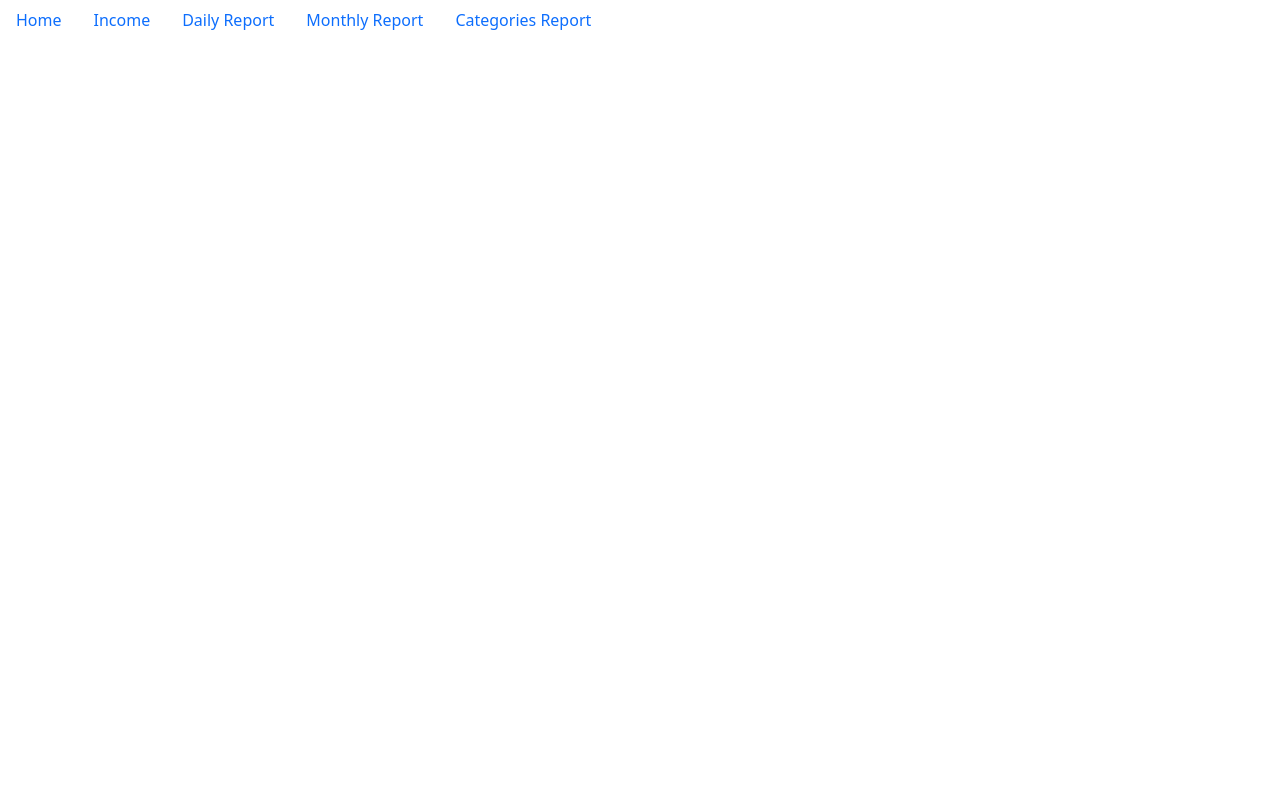
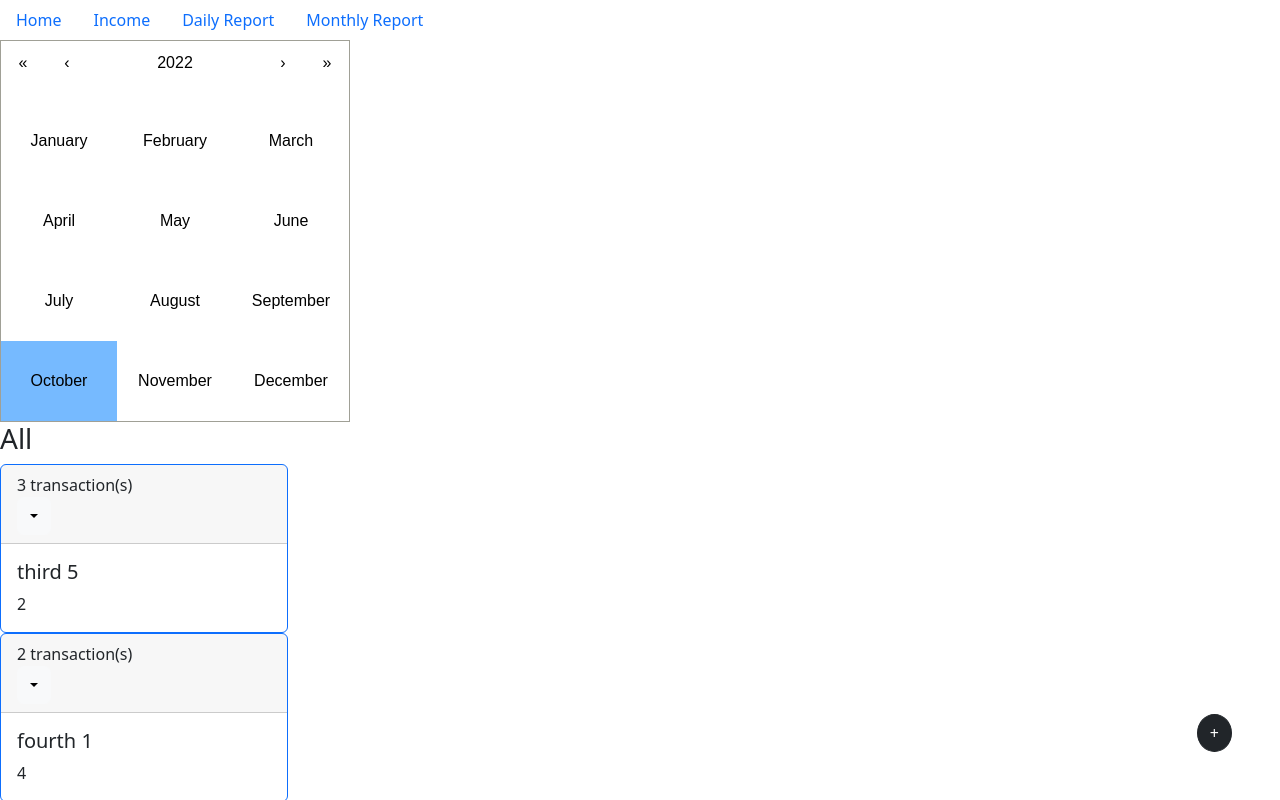
Before and after one commit to LinhLe2307/Expense_Tracking_App_Typescript_React, a React (Create React App) app: page /monthly-report in a window 1280 px wide. Shown: the top 800 px of the page. Built offline with nearby package versions, Linux system fonts and the light colour scheme; data requests are answered from the project's data file.

Commit message:
Sorted monthly expense

```diff
--- a/db.json
+++ b/db.json
@@ -6,8 +6,7 @@
       "amount": "34",
       "description": "43",
       "categories": [
-        "first 8",
-        "third 4",
+        "third 5",
         "fourth 1"
       ],
       "color": "#e19494",
@@ -19,7 +18,7 @@
       "amount": "4355",
       "description": "3455",
       "categories": [
-        "third 4",
+        "third 5",
         "second 6"
       ],
       "color": "#91a046",
@@ -31,7 +30,7 @@
       "amount": "32",
       "description": "3",
       "categories": [
-        "third 4",
+        "third 5",
         "fourth 1"
       ],
       "color": "#aa5050",
@@ -43,7 +42,6 @@
       "amount": "045",
       "description": "5",
       "categories": [
-        "first 8",
         "second 6"
       ],
       "color": "#7b3737",
@@ -65,9 +63,7 @@
       "title": "buy laptop",
       "amount": "33",
       "description": "this is the first one",
-      "categories": [
-        "first 8"
-      ],
+      "categories": [],
       "color": "#d09090",
       "id": 7
     },
@@ -76,9 +72,7 @@
       "title": "hi",
       "amount": "5",
       "description": "55",
-      "categories": [
-        "first 8"
-      ],
+      "categories": [],
       "color": "#de9c9c",
       "id": 8
     }
@@ -119,13 +113,6 @@
   ],
   "categories": [
     {
-      "date": "Tuesday, November 1, 2022",
-      "title": "first 8",
-      "description": "h",
-      "color": "#b96a6a",
-      "id": 1
-    },
-    {
       "date": "Monday, October 24, 2022",
       "title": "second 6",
       "description": "2",
@@ -133,10 +120,10 @@
       "id": 2
     },
     {
-      "date": "Tuesday, November 1, 2022",
-      "title": "third 4",
-      "description": "87",
-      "color": "#ab6363",
+      "date": "Wednesday, November 2, 2022",
+      "title": "third 5",
+      "description": "4",
+      "color": "#a0642c",
       "id": 3
     },
     {
@@ -145,6 +132,13 @@
       "description": "4",
       "color": "#217340",
       "id": 4
+    },
+    {
+      "date": "Wednesday, November 2, 2022",
+      "title": "fifth 1",
+      "description": "2",
+      "color": "#1e7638",
+      "id": 5
     }
   ]
 }
--- a/package.json
+++ b/package.json
@@ -16,9 +16,8 @@
     "date-fns": "^2.29.3",
     "nanoid": "^4.0.0",
     "react": "^18.2.0",
-    "react-big-calendar": "^1.5.0",
     "react-bootstrap": "^2.5.0",
-    "react-datepicker": "^4.8.0",
+    "react-calendar": "^3.9.0",
     "react-dom": "^18.2.0",
     "react-redux": "^8.0.4",
     "react-router-dom": "^6.4.2",
--- a/src/App.tsx
+++ b/src/App.tsx
@@ -15,7 +15,6 @@ function App() {
         <Route path="/" element={<Layout />}>
           <Route index element={<Expense />}/>
           <Route path="/:id" element={<DetailsInfo />}/>
-          <Route path="/categories-report" element={<CategoriesReport />}/>
           <Route path="/income-report" element={<Income />}/>
           <Route path="/daily-report" element={<DailyReport />}/>
           <Route path="/monthly-report" element={<MonthlyReport />}/>
--- a/src/components/CategoriesReport/CategoriesReport.tsx
+++ b/src/components/CategoriesReport/CategoriesReport.tsx
@@ -1,7 +1,5 @@
-import { nanoid } from 'nanoid';
+
 import React, {useState, useEffect} from 'react'
-import { Button, Nav } from 'react-bootstrap'
-import { Calendar } from 'react-calendar';
 import { useAppSelector, useAppDispatch } from '../../app/hooks';
 import { addNewCategory, editCategoryContent, initializeCategories } from '../../features/categories/categoriesSlice';
 import { deleteExpenseCategories, initializeExpense } from "../../features/expense/expenseSlice";
@@ -9,13 +7,16 @@ import { customDate } from '../../functions/reusableFunction';
 import { DefaultModel } from '../../models/reduxModels';
 import FormModel from '../FormModel';
 import CategoryDetails from './CategoryDetails'
+import { ExpenseModel } from "../../models/reduxModels";
 
+interface MyProps {
+  filterExpenseList: ExpenseModel[]
+}
 
-const CategoriesReport = () => {
+const CategoriesReport = ({filterExpenseList}: MyProps) => {
   const [value, onChange] = useState(new Date());
 
   const dispatch = useAppDispatch();
-  const expenseLists = useAppSelector((state) => state.expense.inputLists);
   const openEditCategory = useAppSelector((state) => state.categories.openEditItem);
   const expenseId = useAppSelector((state) => state.categories.editId);
   const editCategory = useAppSelector((state) => state.categories.editCategory);
@@ -39,7 +40,7 @@ const CategoriesReport = () => {
        if(!openEditCategory) {
             dispatch(addNewCategory(inputCategory))
         } else {
-            const selectedCategory = expenseLists.map(expense => {
+            const selectedCategory = filterExpenseList.map(expense => {
 
               const newClone = expense.categories.map(category => editCategory && category === editCategory ? inputCategory.title : category)
               return {...expense, categories: newClone}
@@ -55,9 +56,8 @@ const CategoriesReport = () => {
     }
 
     useEffect(()=>{
-    dispatch(initializeCategories());
-    dispatch(initializeExpense());
-
+      dispatch(initializeCategories());
+      dispatch(initializeExpense());
   }, [dispatch]);
 
   return (
--- a/src/components/DailyReport/DailyReport.tsx
+++ b/src/components/DailyReport/DailyReport.tsx
@@ -1,36 +1,12 @@
 import { nanoid } from 'nanoid';
 import React, {useState, useEffect} from 'react';
-// import { Calendar } from 'react-calendar';
+import { Calendar } from 'react-calendar';
 import { useAppDispatch, useAppSelector } from '../../app/hooks';
 import { initializeExpense } from '../../features/expense/expenseSlice';
 import { customDate } from '../../functions/reusableFunction';
 import SingleCard from '../Card/SingleCard';
 import { ExpenseModel } from '../../models/reduxModels';
-// import 'react-calendar/dist/Calendar.css';
-import format from "date-fns/format";
-import getDay from "date-fns/getDay";
-import parse from "date-fns/parse";
-import startOfWeek from "date-fns/startOfWeek";
-import { Calendar, dateFnsLocalizer } from "react-big-calendar";
-import "react-big-calendar/lib/css/react-big-calendar.css";
-import DatePicker from "react-datepicker";
-import "react-datepicker/dist/react-datepicker.css";
-// import "./calendar.css";
-
-const locales = {
-    "en-US": require("date-fns/locale/en-US"),
-};
-const localizer = dateFnsLocalizer({
-    format,
-    parse,
-    startOfWeek,
-    getDay,
-    locales,
-});
-
-const onSelectSlot = (pressedDate) => {
-     console.log("pressed Date: ", pressedDate)
-  };
+import 'react-calendar/dist/Calendar.css';
 
 const DailyReport = () => {
     const [value, onChange] = useState(new Date());
@@ -43,15 +19,12 @@ const DailyReport = () => {
 
   return (
     <div>
-        {/* <Calendar
+        <Calendar
             onChange={onChange}
             value={value}
-            // onClickDay={(value, event) => console.log('Clicked month: ', value)}
             showDoubleView={true}
 
-        /> */}
-        <Calendar localizer={localizer} selectable={true} startAccessor="start" onSelectSlot={onSelectSlot} endAccessor="end" style={{ height: 500, margin: "50px" }} />
-
+        />
         <h3>{customDate(value)}</h3>
         {
             expenseLists
--- a/src/components/Header.tsx
+++ b/src/components/Header.tsx
@@ -15,9 +15,6 @@ const Header = () => {
       <Nav.Item>
         <Nav.Link href="/monthly-report">Monthly Report</Nav.Link>
       </Nav.Item>
-      <Nav.Item>
-        <Nav.Link href="/categories-report">Categories Report</Nav.Link>
-      </Nav.Item>
     </Nav>
   )
 }
--- a/src/components/MonthlyReport/MonthlyReport.tsx
+++ b/src/components/MonthlyReport/MonthlyReport.tsx
@@ -1,10 +1,67 @@
-import React, { useState } from "react";
-
+import { nanoid } from "nanoid";
+import React, { useState, useEffect } from "react";
+import { Card, Dropdown } from "react-bootstrap";
+import { Calendar } from 'react-calendar';
+import { useAppDispatch, useAppSelector } from "../../app/hooks";
+import { initializeCategories } from "../../features/categories/categoriesSlice";
+import { initializeExpense } from "../../features/expense/expenseSlice";
+import { detailsDiv } from "../../functions/reusableFunction";
+import { ExpenseModel } from "../../models/reduxModels";
+import SingleCard from "../Card/SingleCard";
+import CategoriesReport from "../CategoriesReport/CategoriesReport";
 
 const MonthlyReport = () => {
-  return (
+    const [value, onChange] = useState(new Date());
+    const [isClicking, setIsClicking] = useState(false);
+    const [spendingBudget, setSpendingBudget] = useState(0)
+    const dispatch = useAppDispatch()
+    const [monthlyExpense, setMonthlyExpense] =  useState<ExpenseModel[]>([])
+
+    const expenseLists = useAppSelector((state) => state.expense.inputLists);
+    const categoriesList = useAppSelector(state => state.categories.inputLists);
+
+    const handleClick = (value:Date, event:React.MouseEvent<HTMLButtonElement, MouseEvent>) => {
+        const month = ["January","February","March","April","May","June","July","August","September","October","November","December"];
+        // console.log('Clicked month: ', value)
+        const selectedMonth = month[value.getMonth()] ;
+        const newList = expenseLists.filter(expense => expense.date.includes(selectedMonth))
+        const budget = newList.reduce((prev, curr) => prev + (+curr.amount), 0)
+        setMonthlyExpense(newList)
+        setSpendingBudget(budget)
+        setIsClicking(true)
+    }
+
+    useEffect(()=> {
+        dispatch(initializeExpense());
+        dispatch(initializeCategories());
+    }, [dispatch])
+
+    return (
     <div>
+        <Calendar
+            onChange={onChange}
+            value={value}
+            onClickMonth={(value, event)=>handleClick(value, event)}
+            view="year"
 
+        />
+        {
+            isClicking
+            ?
+                <>
+                    <h3>Spending Budget: €{spendingBudget}</h3>
+                    <CategoriesReport
+                        filterExpenseList={monthlyExpense}
+                    />
+                </>
+            :
+                <>
+                    <h3>All</h3>
+                    <CategoriesReport
+                    filterExpenseList={expenseLists}
+                    />
+                </>
+        }
     </div>
   )
 }
```
Also changed, not shown: 1 other file (tests, documents, lock files or other folders).
